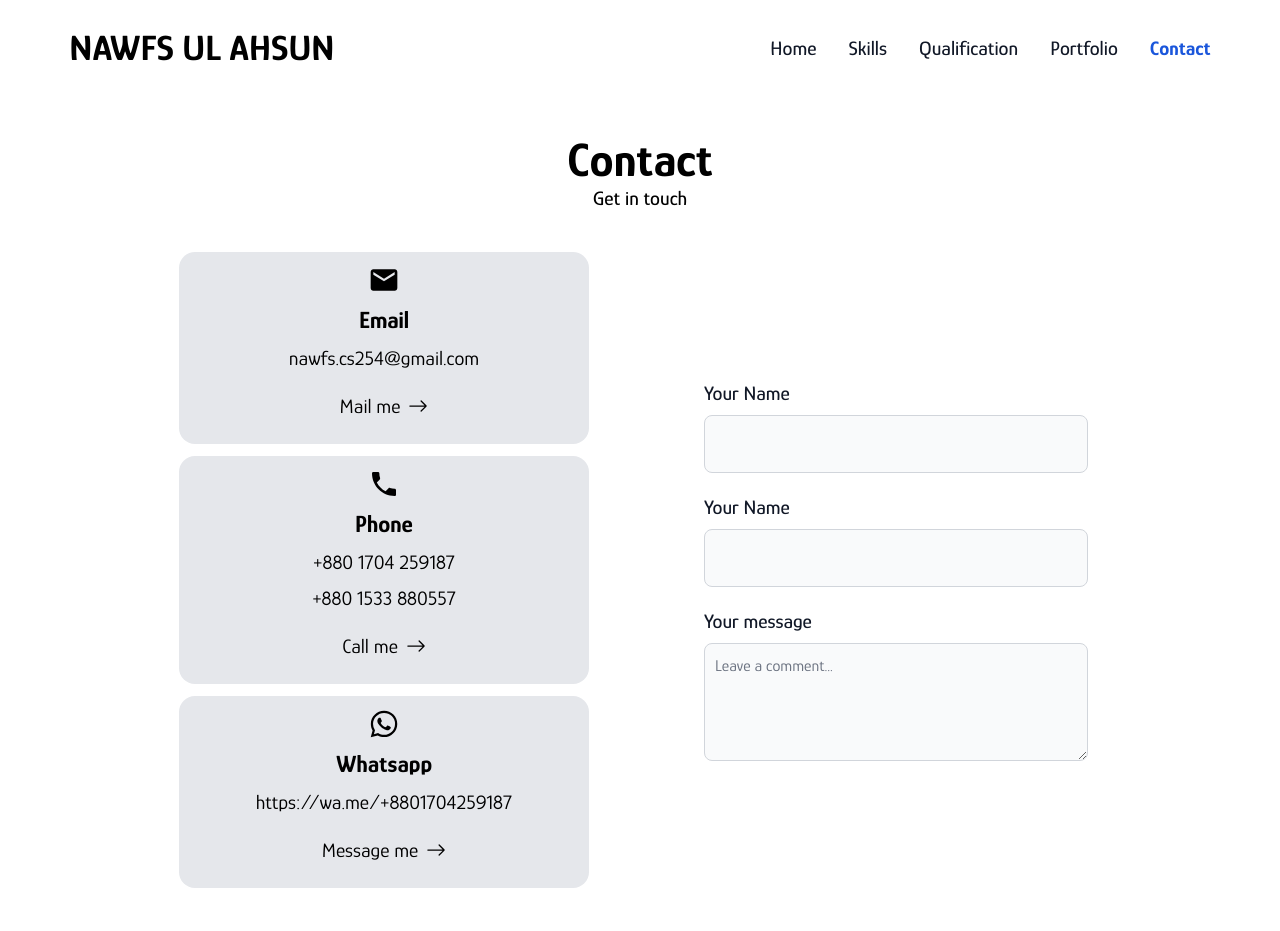
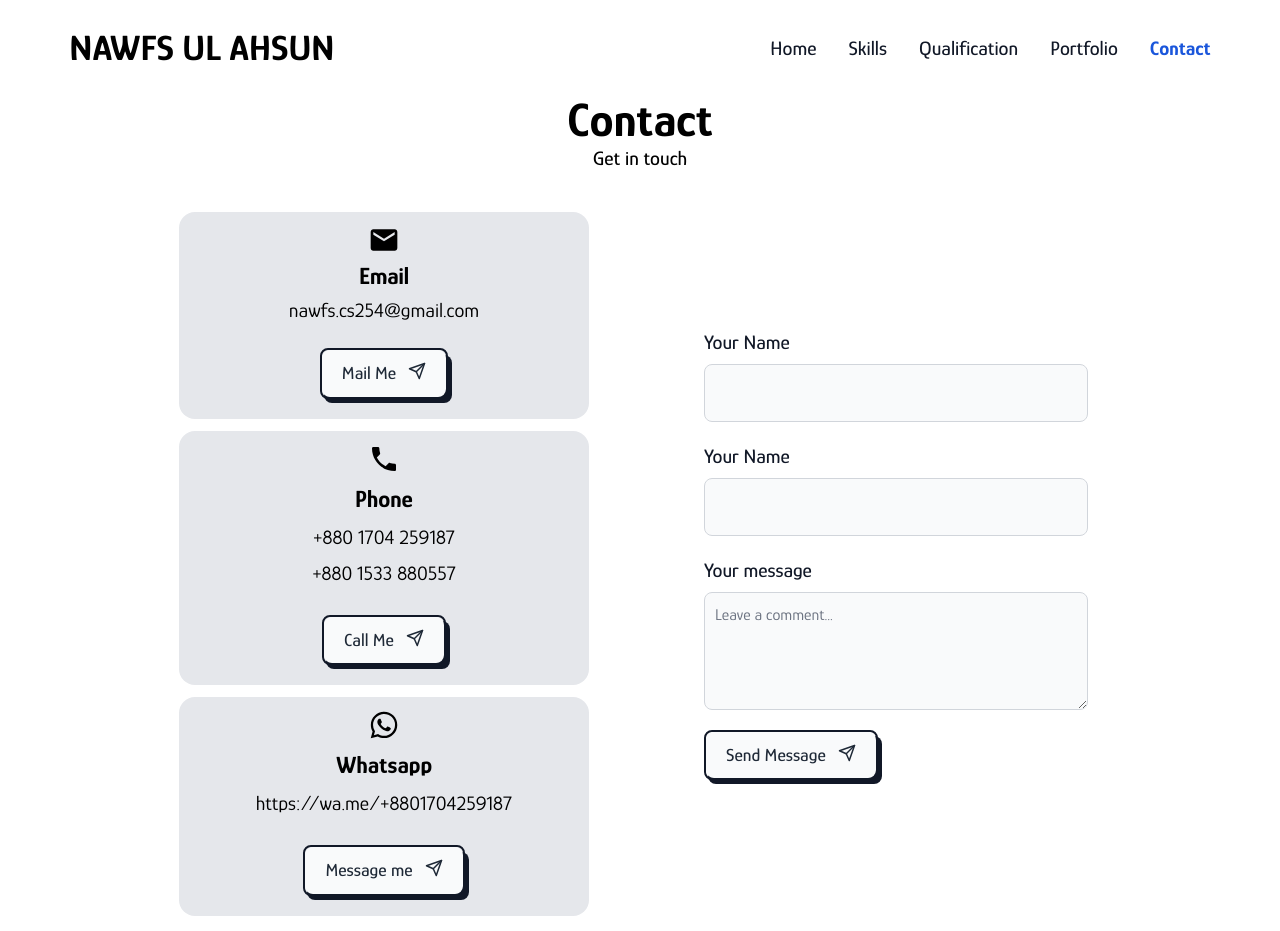
Before and after one commit to nawfs254/nawfs-ul-ahsun, a React (Vite) app: page /contact in a window 1280 px wide. Shown: the top 931 px of the page. Built offline with nearby package versions, Linux system fonts and the light colour scheme.

Commit message:
added fade in effect

```diff
--- a/package.json
+++ b/package.json
@@ -15,6 +15,7 @@
     "@fortawesome/free-regular-svg-icons": "^6.5.2",
     "@fortawesome/free-solid-svg-icons": "^6.5.2",
     "@fortawesome/react-fontawesome": "^0.2.2",
+    "animate.css": "^4.1.1",
     "react": "^18.2.0",
     "react-dom": "^18.2.0",
     "react-icons": "^5.2.1",
--- /dev/null
+++ b/src/components/Button.jsx
@@ -0,0 +1,16 @@
+import { FiSend } from 'react-icons/fi';
+
+const Button = ({ text }) => {
+    return (
+        <button className="relative inline-block text-lg group my-5">
+            <span className="relative z-10 block px-5 py-3 overflow-hidden font-medium leading-tight text-gray-800 transition-colors duration-300 ease-out border-2 border-gray-900 hover:border-blue-700 rounded-lg group-hover:text-white">
+                <span className="absolute inset-0 w-full h-full px-5 py-3 rounded-lg bg-gray-50"></span>
+                <span className="absolute left-0 w-48 h-48 -ml-2 transition-all duration-300 origin-top-right -rotate-90 -translate-x-full translate-y-12 bg-blue-700 group-hover:-rotate-180 ease"></span>
+                <span className="relative flex gap-3">{text}<span><FiSend></FiSend></span></span>
+            </span>
+            <span className="absolute bottom-0 right-0 w-full h-12 -mb-1 -mr-1 transition-all duration-200 ease-linear bg-gray-900 rounded-lg group-hover:mb-0 group-hover:mr-0" data-rounded="rounded-lg"></span>
+        </button>
+    );
+};
+
+export default Button;
--- a/src/components/Footer.jsx
+++ b/src/components/Footer.jsx
@@ -1,6 +1,6 @@
 const Footer = () => {
     return (
-        <div className="mt-10 text-center">
+        <div className="mt-5 mb-2 md:mb-0 text-center text-xs md:text-base">
             <p>©Design Inspiration CrypticalCoder, Developed by NAWFS UL AHSUN</p>
         </div>
     );
--- a/src/components/Music.jsx
+++ b/src/components/Music.jsx
@@ -5,7 +5,7 @@ import { GiClarinet, GiFlute, GiGuitar, GiTrumpet } from "react-icons/gi";
 
 const Music = () => {
     return (
-        <div>
+        <div className="animate__animated animate__fadeInUp">
             <div className="w-full mx-auto my-10">
                 <h3 className="text-3xl md:text-4xl pb-10 text-center font-bold">Instruments</h3>
 
--- a/src/components/Softwares.jsx
+++ b/src/components/Softwares.jsx
@@ -4,7 +4,7 @@ import { SiAdobexd, SiAdobephotoshop, SiAdobeillustrator, SiAdobepremierepro, Si
 
 const Softwares = () => {
     return (
-        <div>
+        <div className="animate__animated animate__fadeInUp">
             <div className="w-fullmx-auto my-10 mx-auto">
                 <h3 className="text-3xl md:text-4xl pb-10 text-center font-bold ">Designing & Editing</h3>
 
--- a/src/components/Title.jsx
+++ b/src/components/Title.jsx
@@ -1,6 +1,6 @@
 const Title = ({ title, subtitle }) => {
     return (
-        <div className="text-center w-full my-10">
+        <div className="text-center w-full mb-10">
             <h2 className="text-3xl md:text-5xl font-bold">{title}</h2>
             <p className="text-xl font-medium">{subtitle}</p>
         </div>
--- a/src/components/Webdev.jsx
+++ b/src/components/Webdev.jsx
@@ -7,7 +7,7 @@ const Webdev = () => {
         <div className="my-5">
             <div className="flex flex-col md:flex-row gap-10 uppercase ">
 
-                <div className="w-full md:w-1/2 mx-auto">
+                <div className="w-full md:w-1/2 mx-auto animate__animated animate__fadeInLeft">
                     <h3 className="text-3xl md:text-4xl pb-10 text-center font-bold">Front-end</h3>
 
                     <div className="grid grid-cols-2 text-2xl justify-center items-center">
@@ -40,7 +40,7 @@ const Webdev = () => {
                     </div>
                 </div>
 
-                <div className="w-full md:w-1/2 mx-auto h-5 my-10">
+                <div className="w-full md:w-1/2 mx-auto h-5 my-10 animate__animated animate__fadeInRight">
                     <h3 className="text-3xl md:text-4xl pb-10 text-center font-bold">Back-end</h3>
 
                     <div className="grid grid-cols-2 text-2xl justify-center items-center w-full border-r">
--- a/src/pages/Contact.jsx
+++ b/src/pages/Contact.jsx
@@ -1,32 +1,38 @@
 import { MdEmail, MdPhone, MdWhatsapp } from "react-icons/md";
 import Title from "../components/Title";
-import { BsArrowRight } from "react-icons/bs";
+import Button from "../components/Button";
 
 const Contact = () => {
     return (
-        <div>
+        <div className='animate__animated animate__fadeIn'>
             <Title title="Contact" subtitle="Get in touch"></Title>
             <div className="w-screen mx-auto text-xl">
                 <div className="md:w-4/5 mx-2 md:mx-auto flex flex-col md:flex-row items-center">
                     <div className="w-full md:w-1/2 space-y-3">
-                        <div className="md:w-4/5 mx-auto flex flex-col gap-2 items-center justify-center px-10 py-3 bg-gray-200 rounded-2xl">
+                        <div className="md:w-4/5 mx-auto flex flex-col gap-1 items-center justify-center px-10 pt-3 bg-gray-200 rounded-2xl">
                             <MdEmail size={32}></MdEmail>
                             <h4 className="text-xl md:text-2xl font-bold">Email</h4>
                             <p>nawfs.cs254@gmail.com</p>
-                            <p className="flex items-center gap-2 hover:bg-gray-100 p-3 rounded-xl transition-all cursor-pointer">Mail me <BsArrowRight /></p>
+                            <div>
+                                <Button text="Mail Me"></Button>
+                            </div>
                         </div>
-                        <div className="md:w-4/5 mx-auto flex flex-col gap-2 items-center justify-center px-10 py-3 bg-gray-200 rounded-2xl">
+                        <div className="md:w-4/5 mx-auto flex flex-col gap-2 items-center justify-center px-10 pt-3 bg-gray-200 rounded-2xl">
                             <MdPhone size={32}></MdPhone>
                             <h4 className="text-xl md:text-2xl font-bold">Phone</h4>
                             <p>+880 1704 259187</p>
                             <p>+880 1533 880557</p>
-                            <p className="flex items-center gap-2 hover:bg-gray-100 p-3 rounded-xl transition-all cursor-pointer">Call me <BsArrowRight /></p>
+                            <div>
+                                <Button text="Call Me"></Button>
+                            </div>
                         </div>
-                        <div className="md:w-4/5 mx-auto flex flex-col gap-2 items-center justify-center px-10 py-3 bg-gray-200 rounded-2xl">
+                        <div className="md:w-4/5 mx-auto flex flex-col gap-2 items-center justify-center px-10 pt-3 bg-gray-200 rounded-2xl">
                             <MdWhatsapp size={32}></MdWhatsapp>
                             <h4 className="text-xl md:text-2xl font-bold">Whatsapp</h4>
                             <p>https://wa.me/+8801704259187</p>
-                            <p className="flex items-center gap-2 hover:bg-gray-100 p-3 rounded-xl transition-all cursor-pointer">Message me <BsArrowRight /></p>
+                            <div>
+                                <Button text="Message me"></Button>
+                            </div>
                         </div>
                     </div>
 
@@ -48,6 +54,10 @@ const Contact = () => {
                                 <textarea id="message" rows="4" className="block p-2.5 w-full text-gray-900 bg-gray-50 rounded-lg border border-gray-300 focus:ring-blue-500 focus:border-blue-500 dark:bg-gray-700 dark:border-gray-600 dark:placeholder-gray-400 dark:text-white dark:focus:ring-blue-500 dark:focus:border-blue-500" placeholder="Leave a comment..."></textarea>
                             </div>
 
+                            <div>
+                                <Button text="Send Message"></Button>
+                            </div>
+
 
                         </form>
 
--- a/src/pages/Home.jsx
+++ b/src/pages/Home.jsx
@@ -6,7 +6,7 @@ import { SiExpress } from "react-icons/si";
 
 const Home = () => {
     return (
-        <div className="w-full md:w-11/12 mx-2 md:mx-auto">
+        <div className="w-full md:w-11/12 mx-2 md:mx-auto animate__animated animate__fadeIn animate__slow">
             <Intro></Intro>
             <div className="slider-div flex overflow-hidden gap-5 my-5">
                 <div className="slider flex gap-5 text-2xl">
--- a/src/pages/Qualification.jsx
+++ b/src/pages/Qualification.jsx
@@ -5,7 +5,7 @@ const Qualification = () => {
         <div>
             <Title title="Qualification" subtitle="My Edicational Background"></Title>
 
-            <div>
+            <div className='animate__animated animate__fadeIn'>
 
                 <ol className="relative border-s border-gray-300 dark:border-gray-700">
                     <li className="mb-10 ms-4">
```
Also changed, not shown: src/components/Intro.jsx (+7 -9 lines), 2 other files (tests, documents, lock files or other folders).
